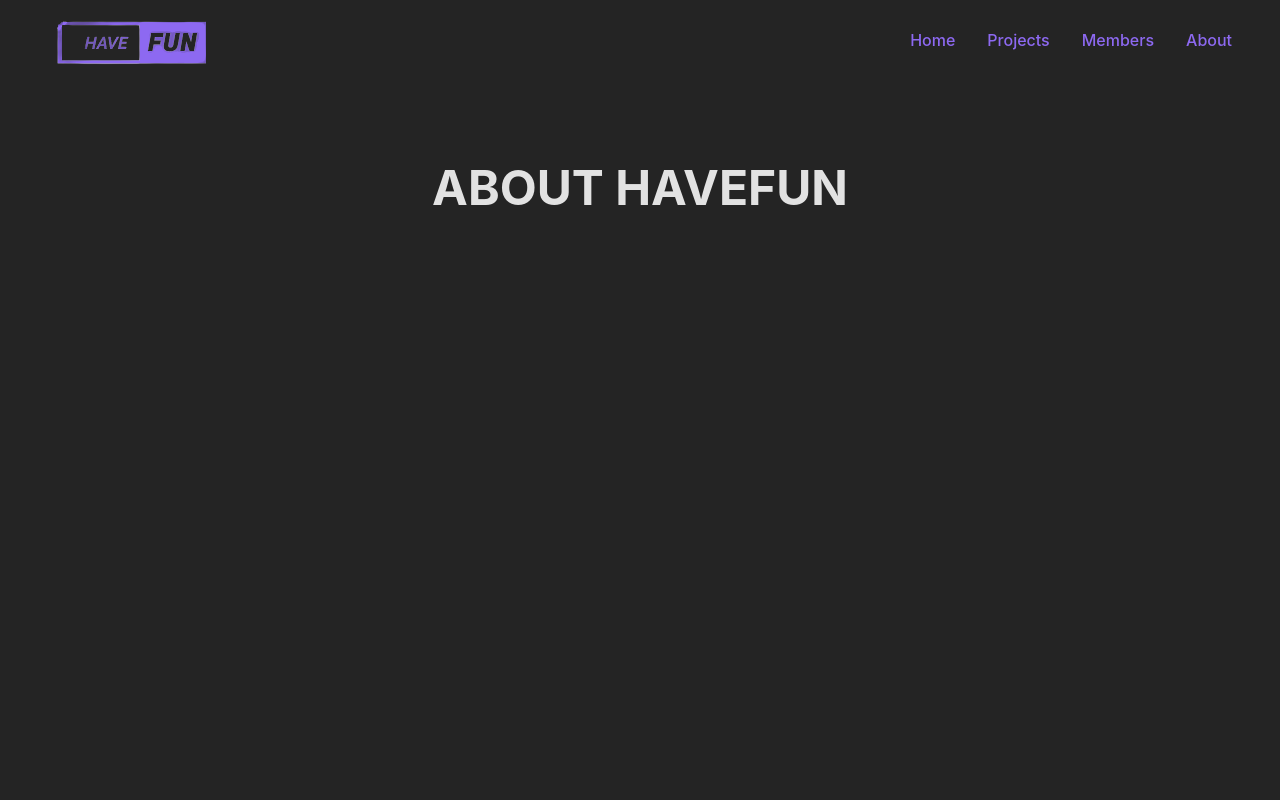
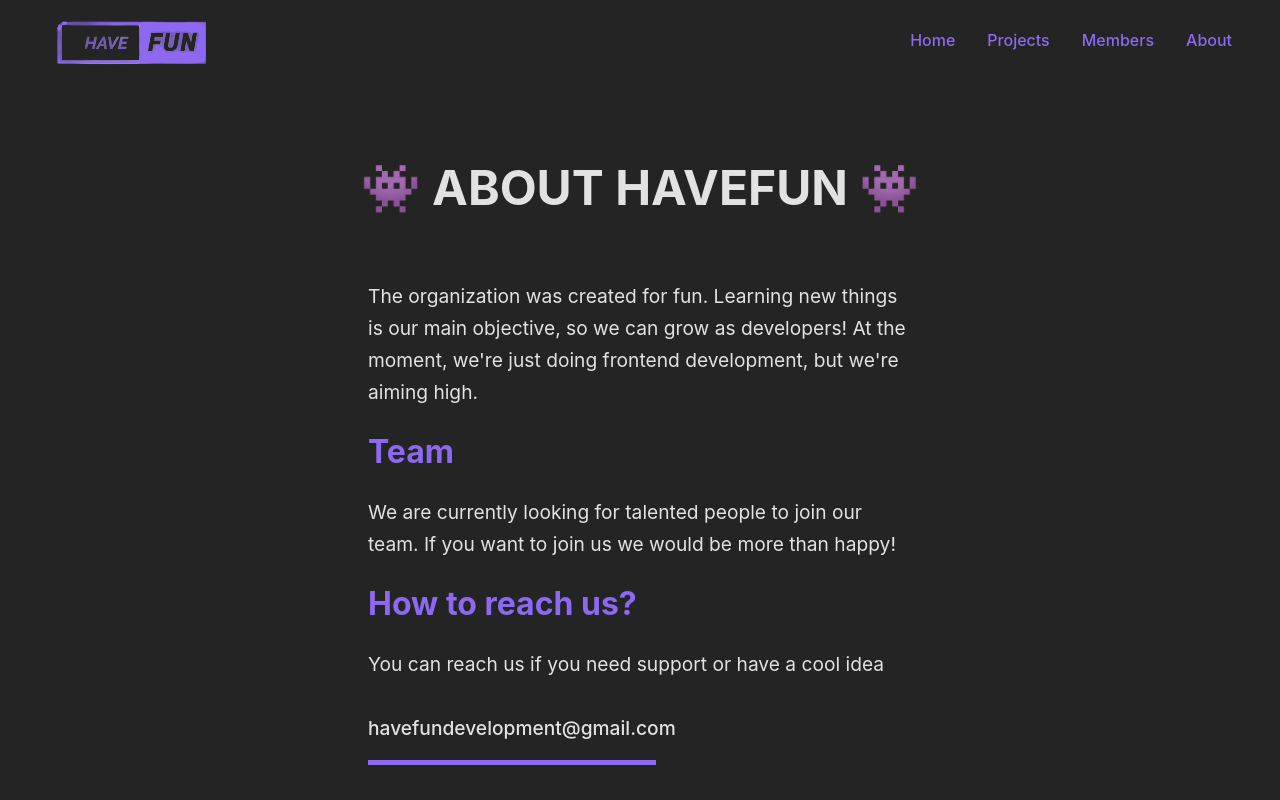
Before and after one commit to HaveFunDev/HaveFun, a React (Vite) app: page /about in a window 1280 px wide. Built offline with nearby package versions, Linux system fonts and the light colour scheme.

Commit message:
About page has been created

```diff
--- a/src/index.scss
+++ b/src/index.scss
@@ -25,6 +25,7 @@
 a {
 	font-weight: 500;
 	text-decoration: inherit;
+	color: inherit;
 }
 
 .page-title {
--- /dev/null
+++ b/src/pages/about/About.module.scss
@@ -0,0 +1,33 @@
+.article-content {
+	width: 50%;
+	padding: 2rem;
+	.text-content {
+		padding: 1rem;
+		font-size: 1.2rem;
+		line-height: 2rem;
+	}
+	.title {
+		padding: 1rem;
+		font-size: 2rem;
+		font-weight: bold;
+		color: var(--primary-color);
+	}
+	.email-overline {
+		width: 50%;
+		height: 0.3rem;
+		margin-left: 1rem;
+		background: var(--primary-color);
+	}
+}
+
+@media (max-width: 769px) {
+	.article-content {
+		width: 100%;
+		.email-overline {
+			width: 80%;
+		}
+	}
+	.icon {
+		display: none;
+	}
+}
--- a/src/pages/about/About.tsx
+++ b/src/pages/about/About.tsx
@@ -1,7 +1,32 @@
+import styles from "./About.module.scss";
+
 const About = () => {
 	return (
 		<div className="container">
-			<h2 className="page-title">ABOUT HAVEFUN</h2>
+			<h2 className="page-title">
+				<span className={styles.icon}>👾</span> ABOUT HAVEFUN{" "}
+				<span className={styles.icon}>👾</span>
+			</h2>
+			<article className={styles["article-content"]}>
+				<p className={styles["text-content"]}>
+					The organization was created for fun. Learning new things is our main
+					objective, so we can grow as developers! At the moment, we're just
+					doing frontend development, but we're aiming high.
+				</p>
+				<p className={styles.title}>Team</p>
+				<p className={styles["text-content"]}>
+					We are currently looking for talented people to join our team. If you
+					want to join us we would be more than happy!
+				</p>
+				<p className={styles.title}>How to reach us?</p>
+				<p className={styles["text-content"]}>
+					You can reach us if you need support or have a cool idea
+				</p>
+				<a href="mailto: havefundevelopment@gmail.com">
+					<p className={styles["text-content"]}>havefundevelopment@gmail.com</p>
+				</a>
+				<div className={styles["email-overline"]} />
+			</article>
 		</div>
 	);
 };
```
